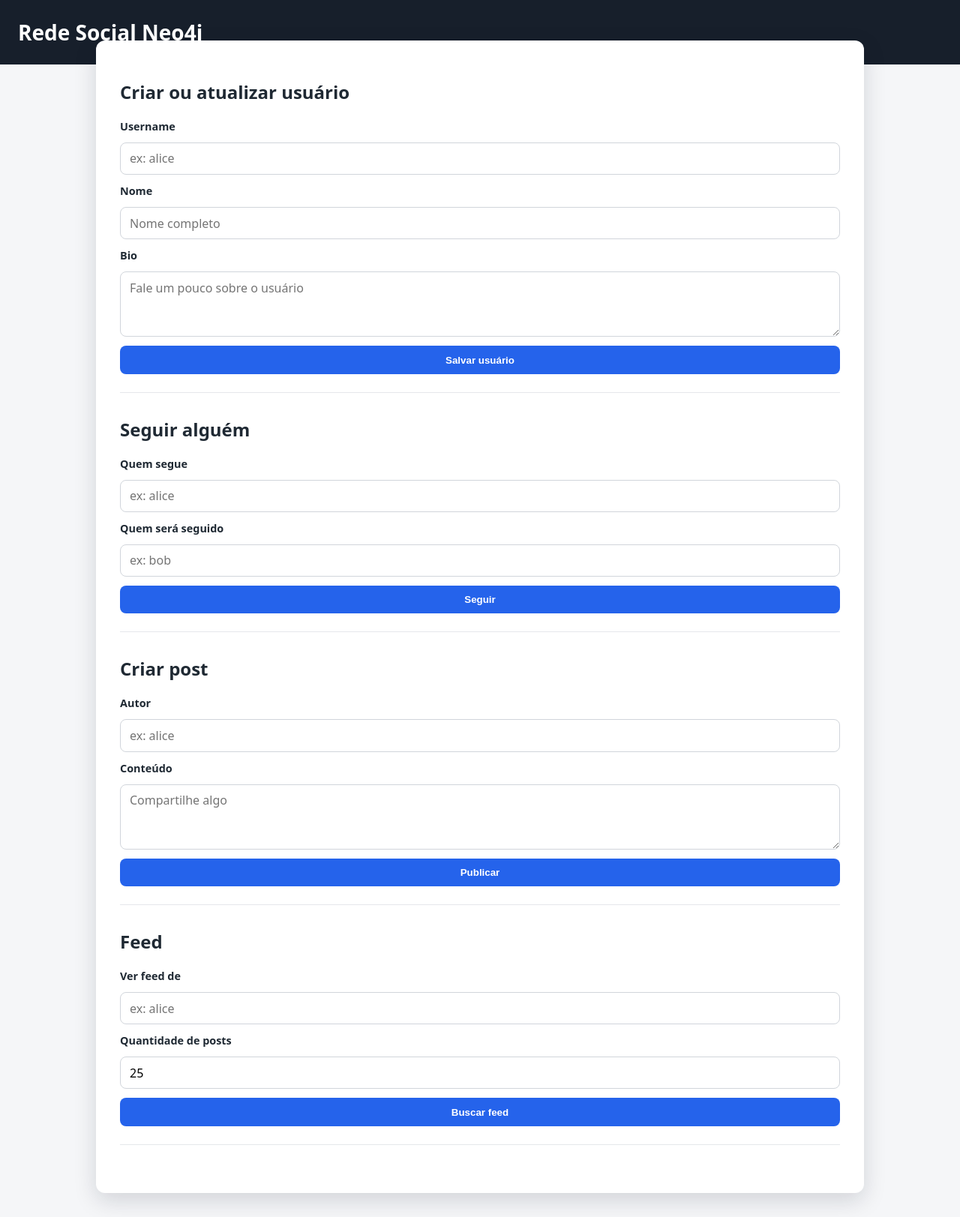
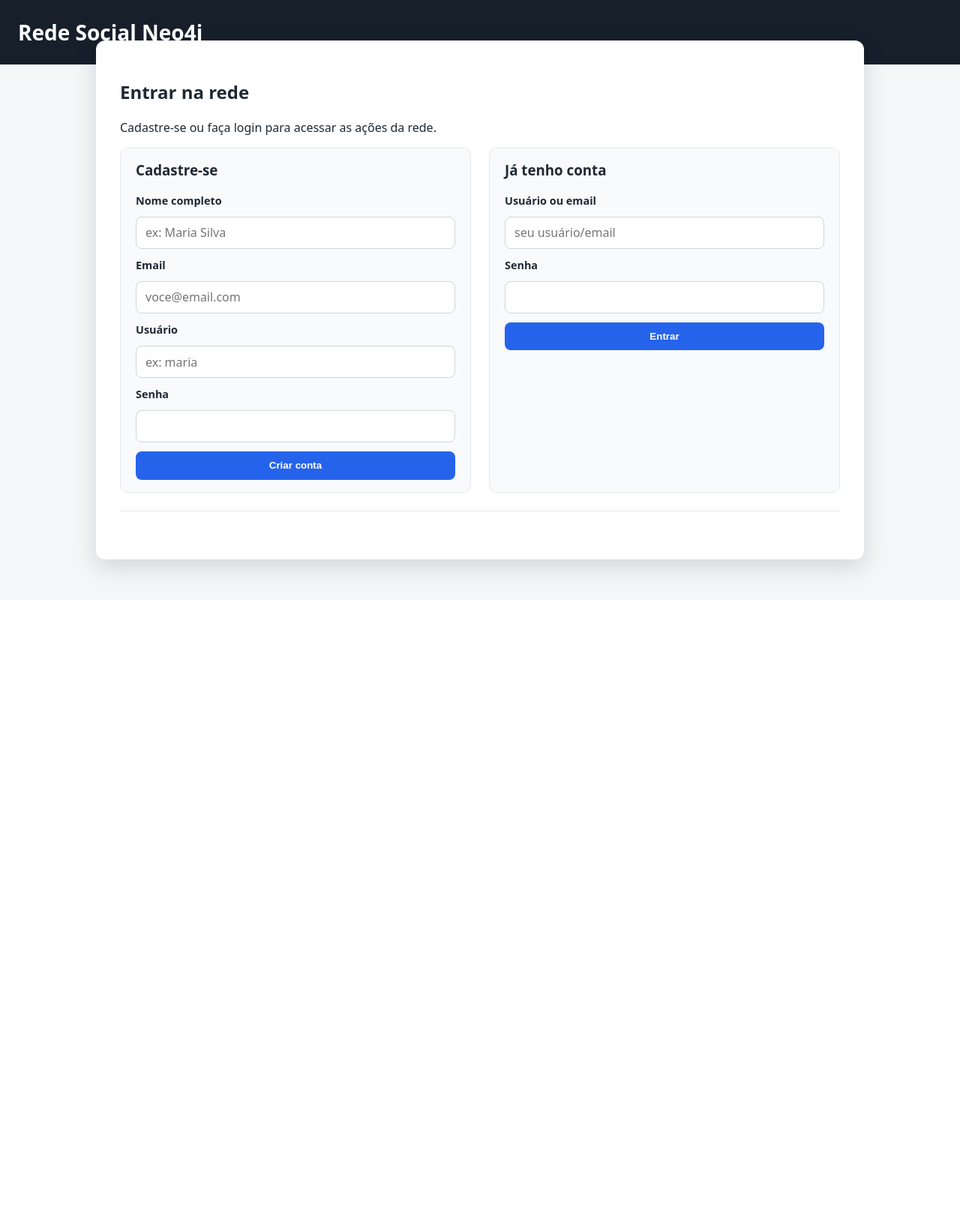
Before and after one commit to caue-r/social-network-neo4j, a Flask app: page / in a window 1280 px wide. Shown: the whole page at 75% size. After the commit the page ends 777 px from the top, so only its background shows below. Run offline with Flask 3, Linux system fonts and the light colour scheme.

Commit message:
feat: Função de login feita

```diff
--- a/app.py
+++ b/app.py
@@ -3,10 +3,12 @@ from __future__ import annotations
 
 import os
 from contextlib import contextmanager
+from functools import wraps
 from typing import Iterator, List, Optional
 
 from dotenv import load_dotenv
-from flask import Flask, flash, redirect, render_template, request, url_for
+from flask import Flask, flash, redirect, render_template, request, session, url_for
+from werkzeug.security import check_password_hash, generate_password_hash
 
 from social_network import service
 from social_network.neo4j_client import Neo4jClient
@@ -26,12 +28,45 @@ def get_client() -> Iterator[Neo4jClient]:
         client.close()
 
 
+def login_required(view):
+    @wraps(view)
+    def wrapped(*args, **kwargs):
+        if not session.get("auth_user"):
+            flash("Faça login para acessar esta área.", "error")
+            return redirect(url_for("index"))
+        return view(*args, **kwargs)
+
+    return wrapped
+
+
+def render_dashboard(**context):
+    """Render the authenticated dashboard with defaults."""
+    auth_user = session.get("auth_user")
+    default_context = {
+        "feed": None,
+        "feed_username": auth_user["username"] if auth_user else None,
+        "feed_limit": 25,
+        "auth_user": auth_user,
+    }
+    default_context.update(context)
+    return render_template("dashboard.html", **default_context)
+
+
 @app.route("/", methods=["GET"])
 def index():
-    return render_template("index.html", feed=None, feed_username=None, feed_limit=25)
+    if session.get("auth_user"):
+        return redirect(url_for("dashboard"))
+    return render_template("index.html")
+
+
+@app.get("/dashboard")
+@login_required
+def dashboard():
+    return render_dashboard()
 
 
 @app.post("/create-user")
+@login_required
 def create_user():
     username = request.form.get("username", "").strip()
     name = request.form.get("name", "").strip()
@@ -39,7 +74,7 @@ def create_user():
 
     if not username or not name:
         flash("Username e nome são obrigatórios.", "error")
-        return redirect(url_for("index"))
+        return redirect(url_for("dashboard"))
 
     try:
         with get_client() as client:
@@ -48,55 +83,54 @@ def create_user():
         flash(f"Erro ao criar usuário: {exc}", "error")
     else:
         flash(f"Usuário @{username} criado/atualizado com sucesso.", "success")
-    return redirect(url_for("index"))
+    return redirect(url_for("dashboard"))
 
 
 @app.post("/follow")
+@login_required
 def follow():
-    username = request.form.get("username", "").strip()
     follows = request.form.get("follows", "").strip()
+    auth_user = session["auth_user"]
 
-    if not username or not follows:
-        flash("Informe quem segue e quem será seguido.", "error")
-        return redirect(url_for("index"))
+    if not follows:
+        flash("Informe quem será seguido.", "error")
+        return redirect(url_for("dashboard"))
 
     try:
         with get_client() as client:
-            service.add_follow(client, username, follows)
+            service.add_follow(client, auth_user["username"], follows)
     except Exception as exc:  # pragma: no cover - feedback ao usuário
         flash(f"Erro ao seguir usuário: {exc}", "error")
     else:
-        flash(f"@{username} agora segue @{follows}.", "success")
-    return redirect(url_for("index"))
+        flash(f"@{auth_user['username']} agora segue @{follows}.", "success")
+    return redirect(url_for("dashboard"))
 
 
 @app.post("/create-post")
+@login_required
 def create_post():
-    username = request.form.get("username", "").strip()
     content = request.form.get("content", "").strip()
+    auth_user = session["auth_user"]
 
-    if not username or not content:
-        flash("Usuário e conteúdo do post são obrigatórios.", "error")
-        return redirect(url_for("index"))
+    if not content:
+        flash("Conteúdo do post é obrigatório.", "error")
+        return redirect(url_for("dashboard"))
 
     try:
         with get_client() as client:
-            service.create_post(client, username, content)
+            service.create_post(client, auth_user["username"], content)
     except Exception as exc:  # pragma: no cover - feedback ao usuário
         flash(f"Erro ao criar post: {exc}", "error")
     else:
         flash("Post publicado com sucesso.", "success")
-    return redirect(url_for("index"))
+    return redirect(url_for("dashboard"))
 
 
 @app.post("/feed")
+@login_required
 def fetch_feed():
-    username = request.form.get("username", "").strip()
     limit_raw = request.form.get("limit", "25").strip()
-
-    if not username:
-        flash("Informe o usuário para consultar o feed.", "error")
-        return redirect(url_for("index"))
+    auth_user = session["auth_user"]
 
     try:
         limit = int(limit_raw)
@@ -106,12 +140,80 @@ def fetch_feed():
     feed: Optional[List[dict]] = None
     try:
         with get_client() as client:
-            feed = service.fetch_feed(client, username, limit=limit)
+            feed = service.fetch_feed(client, auth_user["username"], limit=limit)
     except Exception as exc:  # pragma: no cover - feedback ao usuário
         flash(f"Erro ao buscar feed: {exc}", "error")
+        return redirect(url_for("dashboard"))
+
+    return render_dashboard(feed=feed, feed_username=auth_user["username"], feed_limit=limit)
+
+
+@app.post("/register")
+def register():
+    name = request.form.get("name", "").strip()
+    email = request.form.get("email", "").strip().lower()
+    username = request.form.get("username", "").strip().lower()
+    password = request.form.get("password", "").strip()
+
+    if not all([name, email, username, password]):
+        flash("Nome, email, usuário e senha são obrigatórios.", "error")
         return redirect(url_for("index"))
 
-    return render_template("index.html", feed=feed, feed_username=username, feed_limit=limit)
+    try:
+        password_hash = generate_password_hash(password)
+        with get_client() as client:
+            service.register_account(
+                client,
+                name=name,
+                email=email,
+                username=username,
+                password_hash=password_hash,
+            )
+    except ValueError as exc:
+        flash(str(exc), "error")
+    except Exception as exc:  # pragma: no cover - feedback ao usuário
+        flash(f"Erro ao cadastrar usuário: {exc}", "error")
+    else:
+        flash("Cadastro realizado com sucesso. Você já pode fazer login.", "success")
+    return redirect(url_for("index"))
+
+
+@app.post("/login")
+def login():
+    identifier = request.form.get("identifier", "").strip().lower()
+    password = request.form.get("password", "")
+
+    if not identifier or not password:
+        flash("Informe usuário ou email e a senha.", "error")
+        return redirect(url_for("index"))
+
+    try:
+        with get_client() as client:
+            user = service.find_user_for_login(client, identifier)
+    except Exception as exc:  # pragma: no cover - feedback ao usuário
+        flash(f"Erro ao consultar usuário: {exc}", "error")
+        return redirect(url_for("index"))
+
+    if not user or not user.get("password_hash") or not check_password_hash(
+        user["password_hash"], password
+    ):
+        flash("Credenciais inválidas.", "error")
+        return redirect(url_for("index"))
+
+    session["auth_user"] = {
+        "username": user.get("username"),
+        "name": user.get("name"),
+        "email": user.get("email"),
+    }
+    flash(f"Bem-vindo, {user.get('name') or user.get('username')}!", "success")
+    return redirect(url_for("dashboard"))
+
+
+@app.post("/logout")
+def logout():
+    session.pop("auth_user", None)
+    flash("Sessão encerrada.", "success")
+    return redirect(url_for("index"))
 
 
 if __name__ == "__main__":
--- a/templates/base.html
+++ b/templates/base.html
@@ -98,6 +98,37 @@
         border-radius: 8px;
         color: #6b7280;
       }
+      .auth-grid {
+        display: grid;
+        gap: 1.5rem;
+        grid-template-columns: repeat(auto-fit, minmax(260px, 1fr));
+      }
+      .auth-card {
+        border: 1px solid #e5e7eb;
+        border-radius: 10px;
+        padding: 1rem 1.25rem;
+        background: #f9fafb;
+      }
+      .auth-card h3 {
+        margin-top: 0;
+      }
+      .auth-status {
+        margin-top: 1rem;
+        padding: 0.85rem 1rem;
+        border-radius: 10px;
+        border: 1px solid #c7d2fe;
+        background: #eef2ff;
+        display: flex;
+        justify-content: space-between;
+        align-items: center;
+        gap: 1rem;
+      }
+      .auth-status p {
+        margin: 0;
+      }
+      .auth-status form {
+        margin: 0;
+      }
     </style>
   </head>
   <body>
--- a/templates/index.html
+++ b/templates/index.html
@@ -1,75 +1,40 @@
 {% extends "base.html" %}
 {% block content %}
   <section>
-    <h2>Criar ou atualizar usuário</h2>
-    <form method="post" action="{{ url_for('create_user') }}">
-      <label for="create-username">Username</label>
-      <input id="create-username" name="username" placeholder="ex: alice" required>
+    <h2>Entrar na rede</h2>
+    <p>Cadastre-se ou faça login para acessar as ações da rede.</p>
+    <div class="auth-grid">
+      <div class="auth-card">
+        <h3>Cadastre-se</h3>
+        <form method="post" action="{{ url_for('register') }}">
+          <label for="register-name">Nome completo</label>
+          <input id="register-name" name="name" placeholder="ex: Maria Silva" required>
 
-      <label for="create-name">Nome</label>
-      <input id="create-name" name="name" placeholder="Nome completo" required>
+          <label for="register-email">Email</label>
+          <input id="register-email" name="email" type="email" placeholder="voce@email.com" required>
 
-      <label for="create-bio">Bio</label>
-      <textarea id="create-bio" name="bio" rows="3" placeholder="Fale um pouco sobre o usuário"></textarea>
+          <label for="register-username">Usuário</label>
+          <input id="register-username" name="username" placeholder="ex: maria" required>
 
-      <button type="submit">Salvar usuário</button>
-    </form>
-  </section>
+          <label for="register-password">Senha</label>
+          <input id="register-password" name="password" type="password" minlength="4" required>
 
-  <section>
-    <h2>Seguir alguém</h2>
-    <form method="post" action="{{ url_for('follow') }}">
-      <label for="follow-username">Quem segue</label>
-      <input id="follow-username" name="username" placeholder="ex: alice" required>
+          <button type="submit">Criar conta</button>
+        </form>
+      </div>
 
-      <label for="follow-target">Quem será seguido</label>
-      <input id="follow-target" name="follows" placeholder="ex: bob" required>
+      <div class="auth-card">
+        <h3>Já tenho conta</h3>
+        <form method="post" action="{{ url_for('login') }}">
+          <label for="login-identifier">Usuário ou email</label>
+          <input id="login-identifier" name="identifier" placeholder="seu usuário/email" required>
 
-      <button type="submit">Seguir</button>
-    </form>
-  </section>
+          <label for="login-password">Senha</label>
+          <input id="login-password" name="password" type="password" required>
 
-  <section>
-    <h2>Criar post</h2>
-    <form method="post" action="{{ url_for('create_post') }}">
-      <label for="post-username">Autor</label>
-      <input id="post-username" name="username" placeholder="ex: alice" required>
-
-      <label for="post-content">Conteúdo</label>
-      <textarea id="post-content" name="content" rows="3" placeholder="Compartilhe algo" required></textarea>
-
-      <button type="submit">Publicar</button>
-    </form>
-  </section>
-
-  <section>
-    <h2>Feed</h2>
-    <form method="post" action="{{ url_for('fetch_feed') }}">
-      <label for="feed-username">Ver feed de</label>
-      <input id="feed-username" name="username" placeholder="ex: alice" value="{{ feed_username or '' }}" required>
-
-      <label for="feed-limit">Quantidade de posts</label>
-      <input id="feed-limit" type="number" min="1" max="100" name="limit" value="{{ feed_limit or 25 }}">
-
-      <button type="submit">Buscar feed</button>
-    </form>
-
-    {% if feed is not none %}
-      <div style="margin-top: 1.5rem;">
-        {% if feed %}
-          {% for post in feed %}
-            <article class="feed-card">
-              <h4>@{{ post.username }} &middot; {{ post.name or "Sem nome" }}</h4>
-              <p>{{ post.content }}</p>
-              <small>{{ post.created_at }}</small>
-            </article>
-          {% endfor %}
-        {% else %}
-          <div class="empty-feed">
-            Nenhum post encontrado para este feed.
-          </div>
-        {% endif %}
+          <button type="submit">Entrar</button>
+        </form>
       </div>
-    {% endif %}
+    </div>
   </section>
 {% endblock %}
```
Also changed, not shown: social_network/service.py (+76 -2 lines), templates/dashboard.html (added, +60 -0 lines), 1 other file.
